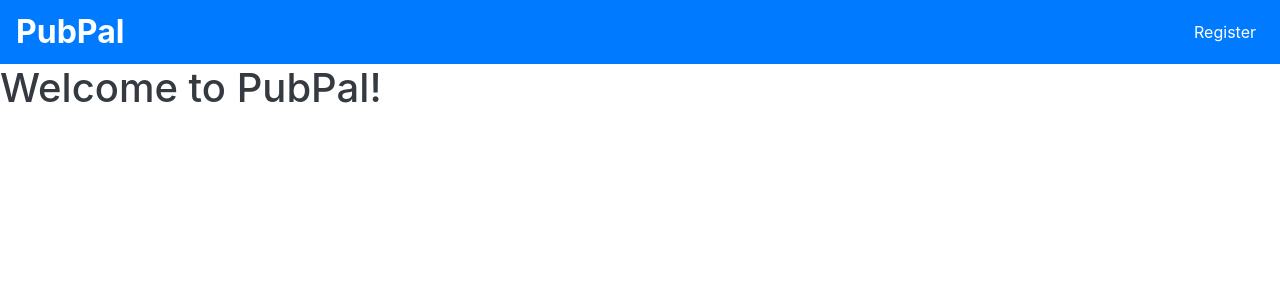
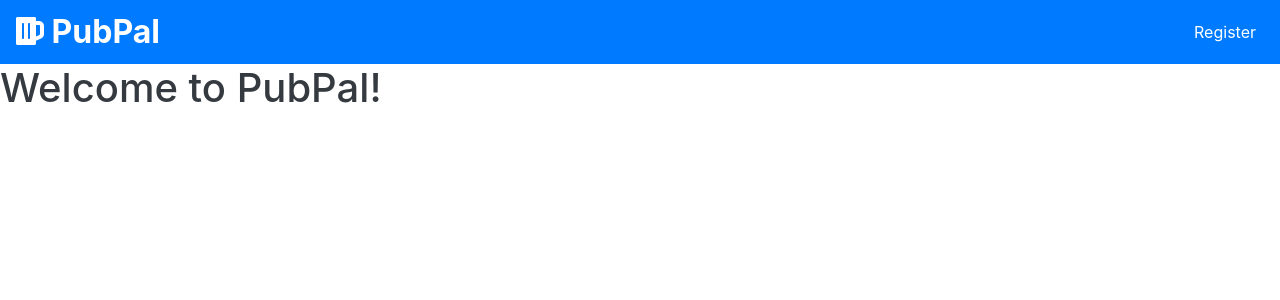
Before and after one commit to BKHines/pubpal, an Angular app in the folder pubpalweb/: page / in a window 1280 px wide. Shown: the top 300 px of the page. Built offline with nearby package versions, Linux system fonts and the light colour scheme.

Commit message:
Added font-awesome, added beer icon to nav

```diff
--- a/pubpalweb/src/app/app.module.ts
+++ b/pubpalweb/src/app/app.module.ts
@@ -1,10 +1,11 @@
 import { BrowserModule } from '@angular/platform-browser';
 import { FormsModule } from '@angular/forms';
 import { NgModule } from '@angular/core';
+import { HTTP_INTERCEPTORS, HttpClientModule } from '@angular/common/http';
+import { FontAwesomeModule } from '@fortawesome/angular-fontawesome';
 
 import { AppRoutingModule } from './app-routing.module';
 import { AppComponent } from './app.component';
-import { HTTP_INTERCEPTORS, HttpClientModule } from '@angular/common/http';
 import { PubpalinterceptorService } from './providers/pubpalinterceptor.service';
 import { UserComponent } from './features/user/user.component';
 import { NavbarComponent } from './shared/navbar/navbar.component';
@@ -21,7 +22,8 @@
     BrowserModule,
     FormsModule,
     HttpClientModule,
-    AppRoutingModule
+    AppRoutingModule,
+    FontAwesomeModule // free font awesome icons: https://fontawesome.com/icons?d=gallery
   ],
   providers: [
     { provide: HTTP_INTERCEPTORS, useClass: PubpalinterceptorService, multi: true }
--- a/pubpalweb/src/app/shared/navbar/navbar.component.html
+++ b/pubpalweb/src/app/shared/navbar/navbar.component.html
@@ -1,5 +1,8 @@
 <nav class="navbar navbar-expand-lg text-white bg-primary">
-    <a class="navbar-brand" [routerLink]="['']">PubPal</a>
+    <a class="navbar-brand" [routerLink]="['']">
+            <fa-icon [icon]="faBeer"></fa-icon>
+        PubPal
+    </a>
     <div class="collapse navbar-collapse" id="navbarSupportedContent">
         <ul class="navbar-nav ml-auto item-right">
             <li class="nav-item" [class.active]="false">
--- a/pubpalweb/src/app/shared/navbar/navbar.component.ts
+++ b/pubpalweb/src/app/shared/navbar/navbar.component.ts
@@ -1,4 +1,5 @@
 import { Component, OnInit } from '@angular/core';
+import { faBeer } from '@fortawesome/free-solid-svg-icons';
 
 @Component({
   selector: 'app-navbar',
@@ -6,6 +7,7 @@
   styleUrls: ['./navbar.component.scss']
 })
 export class NavbarComponent implements OnInit {
+  faBeer = faBeer;
 
   constructor() { }
 
```
Also changed, not shown: pubpalweb/package.json (+6 -3 lines), 1 other file (tests, documents, lock files or other folders).
